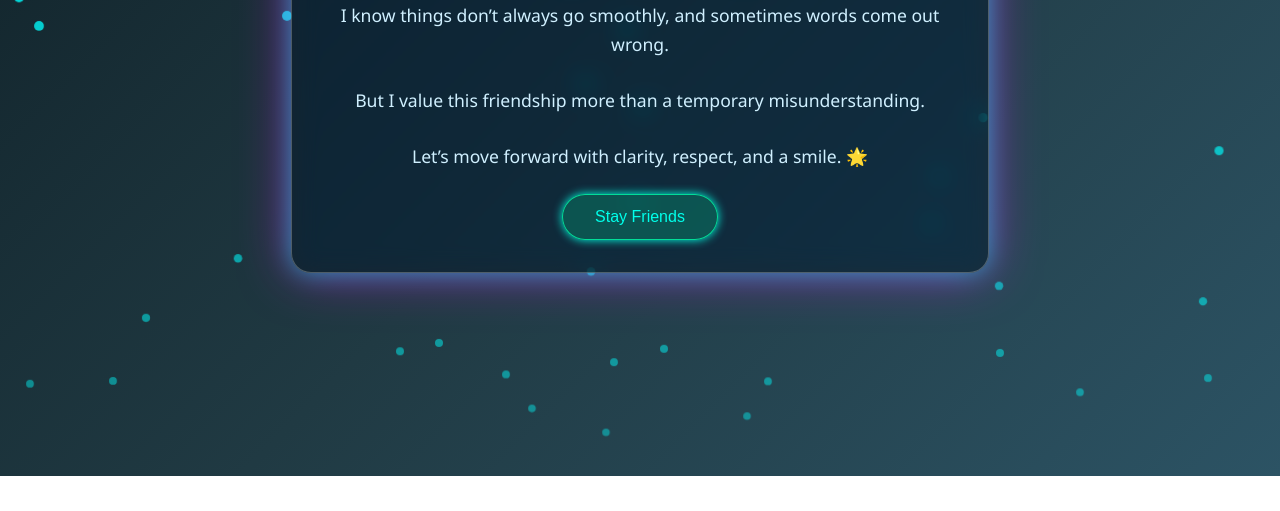
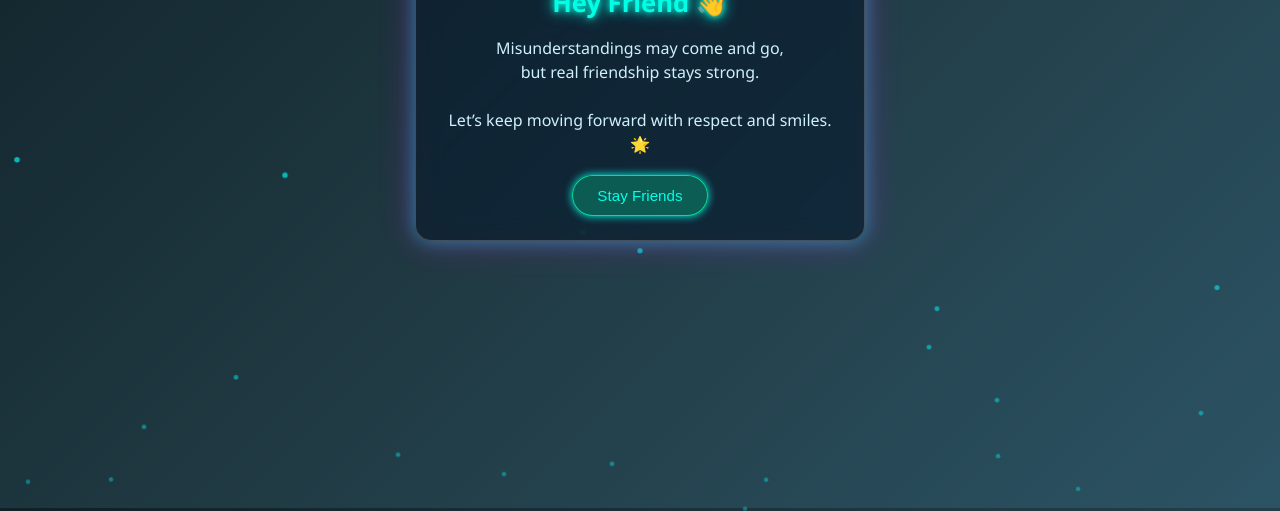
Before and after one commit to sdpunwatkar2/apology-app, a plain HTML site: page index.html in a window 1280 px wide. Shown: the part 324-835 px from the top of the page. Before the commit the page ends 800 px from the top, so only its background shows below. Drawn offline with Linux system fonts and the light colour scheme.

Commit message:
Update index.html

```diff
--- a/index.html
+++ b/index.html
@@ -7,7 +7,7 @@
     <style>
       body {
         margin: 0;
-        height: 100vh;
+        min-height: 100vh;
         display: flex;
         justify-content: center;
         align-items: center;
@@ -15,62 +15,63 @@
         font-family: "Segoe UI", Tahoma, Geneva, Verdana, sans-serif;
         overflow: hidden;
         color: #fff;
+        padding: 1rem;
       }
 
       .glass-card {
-        position: relative;
-        max-width: 600px;
-        padding: 2rem 3rem;
-        border-radius: 20px;
+        width: 100%;
+        max-width: 400px; /* narrower for mobile */
+        padding: 1.5rem;
+        border-radius: 16px;
         -webkit-backdrop-filter: blur(12px) saturate(180%);
         backdrop-filter: blur(12px) saturate(180%);
-        background: rgba(17, 25, 40, 0.55);
-        border: 1px solid rgba(255, 255, 255, 0.25);
-        box-shadow: 0 0 25px rgba(0, 255, 255, 0.5),
-          0 0 50px rgba(255, 0, 255, 0.5);
+        background: rgba(17, 25, 40, 0.65);
+        border: 1px solid rgba(255, 255, 255, 0.2);
+        box-shadow: 0 0 18px rgba(0, 255, 255, 0.4),
+          0 0 35px rgba(255, 0, 255, 0.3);
         text-align: center;
         z-index: 2;
       }
 
       h1 {
-        font-size: 2.2rem;
+        font-size: 1.6rem;
         margin-bottom: 1rem;
         color: #00ffe5;
-        text-shadow: 0 0 10px #00ffe5, 0 0 20px #00ffe5;
+        text-shadow: 0 0 6px #00ffe5, 0 0 15px #00ffe5;
       }
 
       p {
-        font-size: 1.1rem;
-        margin-bottom: 1.5rem;
-        line-height: 1.6;
+        font-size: 1rem;
+        margin-bottom: 1.2rem;
+        line-height: 1.5;
         color: #d0f0ff;
       }
 
       button {
-        background: rgba(0, 255, 170, 0.2);
+        background: rgba(0, 255, 170, 0.25);
         border: 1px solid rgba(0, 255, 170, 0.8);
-        padding: 0.8rem 2rem;
+        padding: 0.7rem 1.5rem;
         border-radius: 50px;
-        font-size: 1rem;
+        font-size: 0.95rem;
         color: #00ffea;
         cursor: pointer;
         transition: 0.3s;
-        box-shadow: 0 0 10px #00ffe5;
+        box-shadow: 0 0 8px #00ffe5;
       }
 
       button:hover {
-        background: rgba(0, 255, 170, 0.4);
-        box-shadow: 0 0 20px #00ffe5, 0 0 40px #00ffe5;
+        background: rgba(0, 255, 170, 0.45);
+        box-shadow: 0 0 15px #00ffe5, 0 0 25px #00ffe5;
       }
 
       /* Floating particles */
       .particle {
         position: absolute;
-        width: 10px;
-        height: 10px;
+        width: 6px;
+        height: 6px;
         background: rgba(0, 255, 255, 0.8);
         border-radius: 50%;
-        animation: float 10s linear infinite;
+        animation: float 12s linear infinite;
       }
 
       @keyframes float {
@@ -83,27 +84,44 @@
           opacity: 1;
         }
       }
+
+      /* Mobile adjustments */
+      @media (max-width: 480px) {
+        .glass-card {
+          padding: 1.2rem;
+          border-radius: 14px;
+        }
+        h1 {
+          font-size: 1.4rem;
+        }
+        p {
+          font-size: 0.9rem;
+        }
+        button {
+          font-size: 0.85rem;
+          padding: 0.6rem 1.2rem;
+        }
+      }
     </style>
   </head>
   <body>
     <div class="glass-card">
       <h1>Hey Friend 👋</h1>
       <p>
-        I know things don’t always go smoothly, and sometimes words come out
-        wrong.<br /><br />
-        But I value this friendship more than a temporary misunderstanding.<br /><br />
-        Let’s move forward with clarity, respect, and a smile. 🌟
+        Misunderstandings may come and go,<br />
+        but real friendship stays strong.<br /><br />
+        Let’s keep moving forward with respect and smiles. 🌟
       </p>
       <button onclick="alert('Glad we are cool again 🙂')">Stay Friends</button>
     </div>
 
     <script>
       // Create floating neon particles
-      for (let i = 0; i < 30; i++) {
+      for (let i = 0; i < 20; i++) {
         const particle = document.createElement("div");
         particle.className = "particle";
         particle.style.left = Math.random() * 100 + "vw";
-        particle.style.animationDuration = 5 + Math.random() * 5 + "s";
+        particle.style.animationDuration = 6 + Math.random() * 6 + "s";
         particle.style.opacity = Math.random();
         document.body.appendChild(particle);
       }
```
